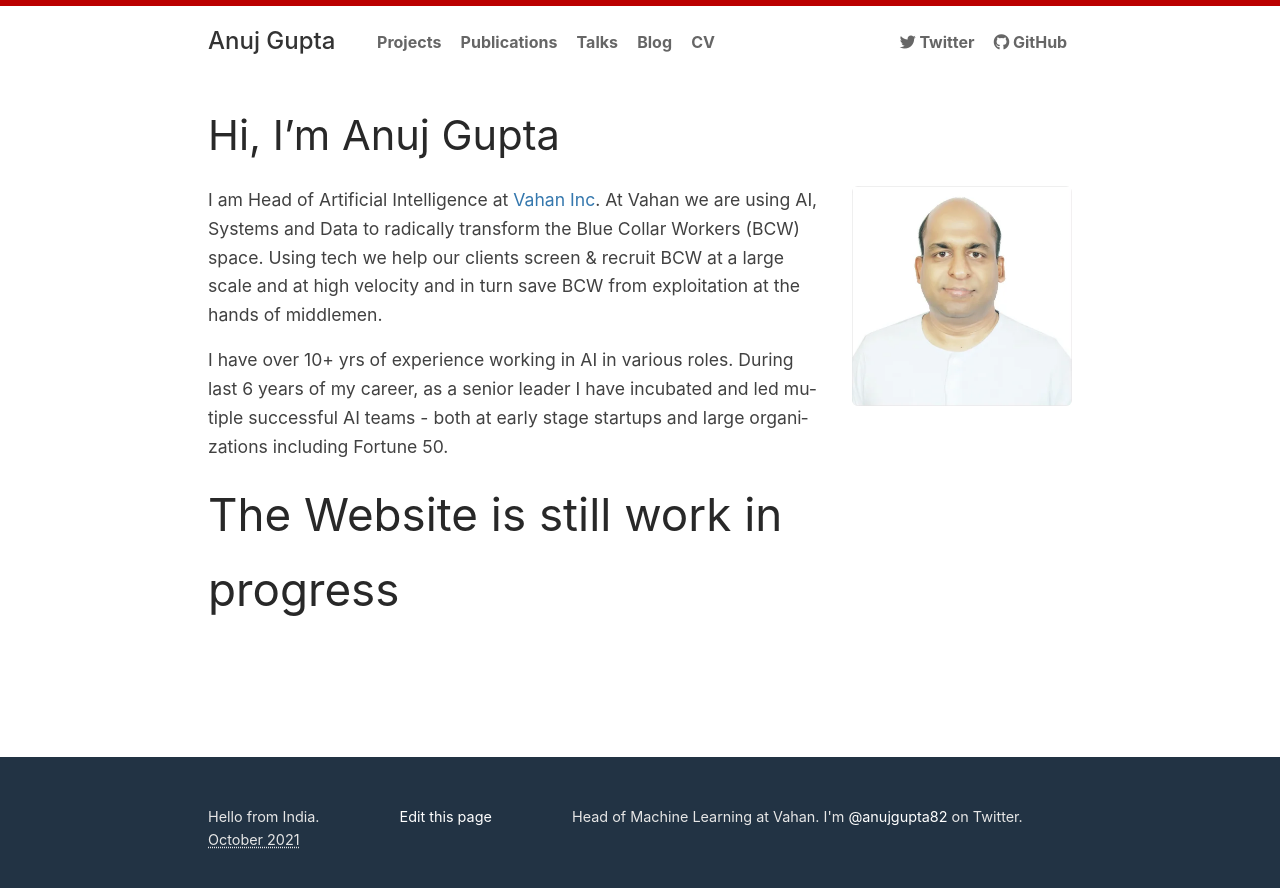
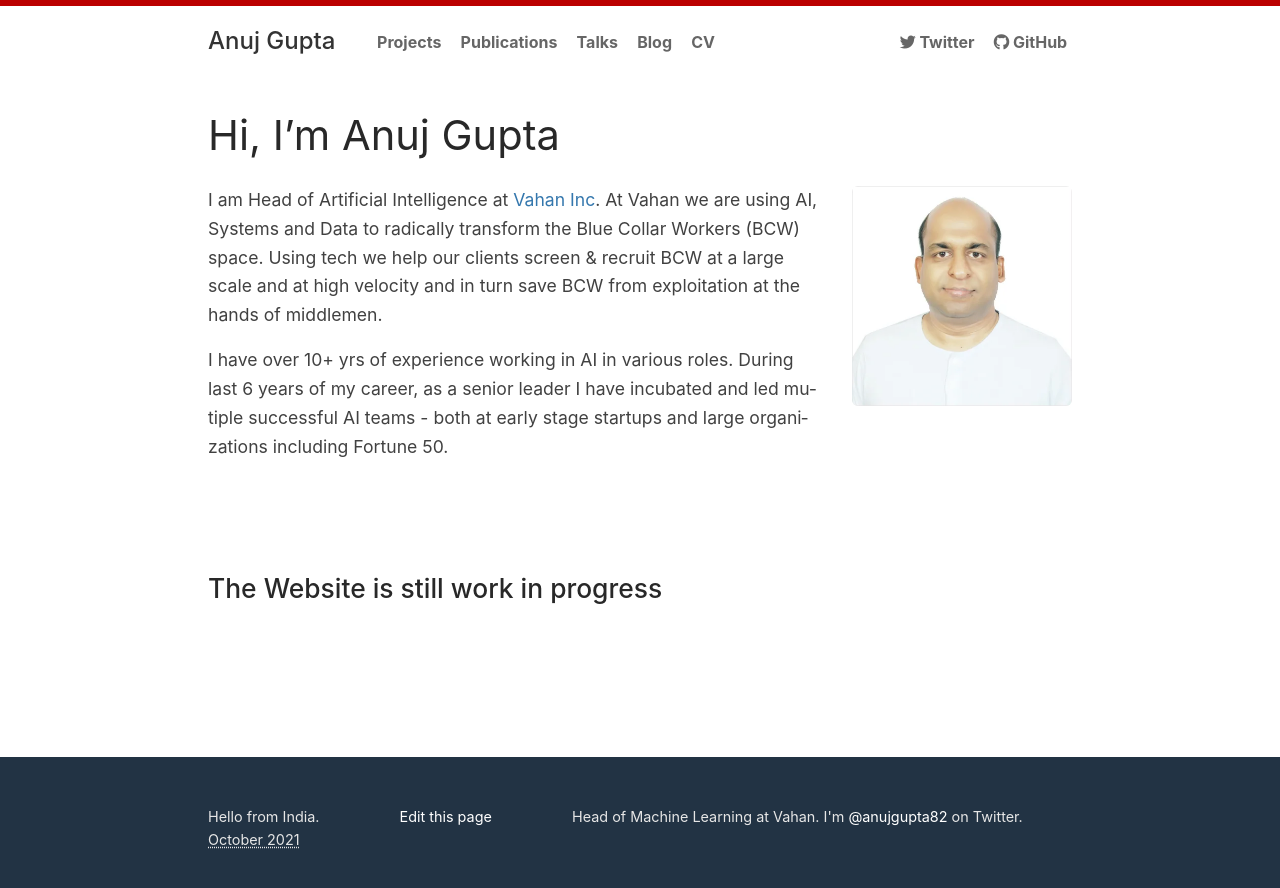
Before and after one commit to domoritz/domoritz.github.io, a Jekyll site: the page built from index.md, in a window 1280 px wide. Shown: the top 888 px of the page. Built offline with Jekyll 4.4.1, drawn with Linux system fonts in a browser that asks for light colours.

```diff
--- a/index.md
+++ b/index.md
@@ -14,8 +14,10 @@
 
 I have over 10+ yrs of experience working in AI in various roles. During last 6 years of my career, as a senior leader I have incubated and led mutiple successful AI teams - both at early stage startups and large organizations including Fortune 50.
 
+<br>
+<br>
 
-# The Website is still work in progress
+### The Website is still work in progress
 
 <!---
 I'm faculty at the [Human-Computer Interaction Institute](https://hcii.cmu.edu/) at [Carnegie Mellon University](https://www.cmu.edu/) and an ML researcher at [Apple](https://www.apple.com/) <i class="fab fa-apple"></i>. I design and build interactive systems for visualization and analysis. At CMU, I co-lead the [Data Interaction Group](https://dig.cmu.edu/).
```
